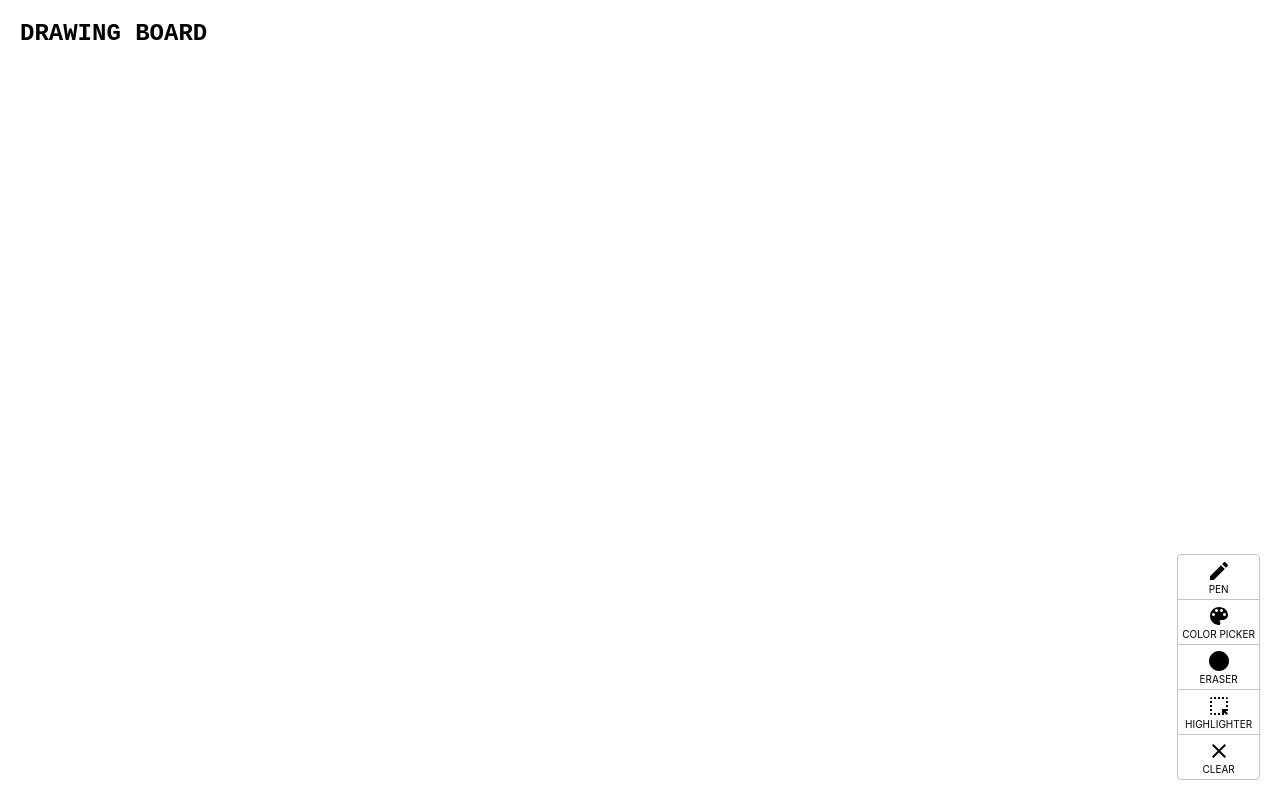
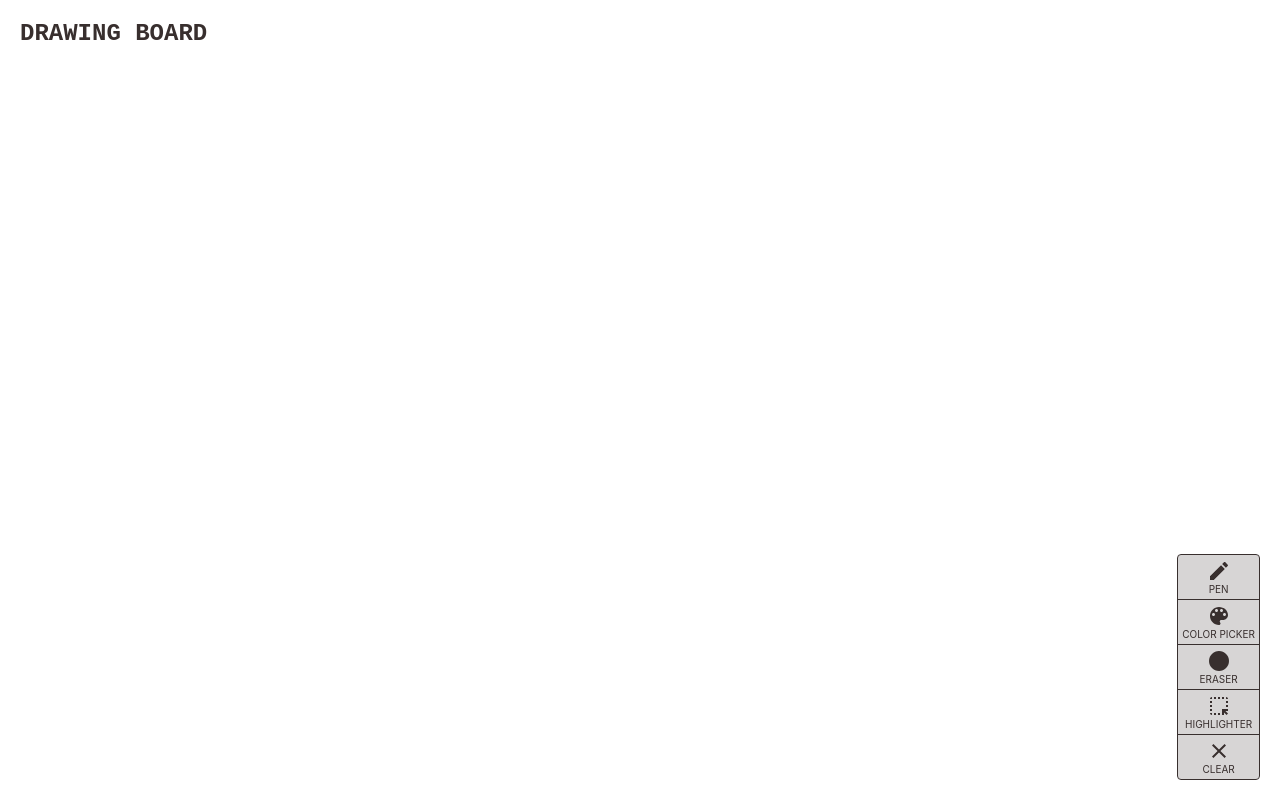
Before and after one commit to sarangkartikey50/drawing-board, a React (Create React App) app: page / in a window 1280 px wide. Built offline with nearby package versions, Linux system fonts and the light colour scheme.

Commit message:
added global css variable for selected color

```diff
--- a/src/App.js
+++ b/src/App.js
@@ -1,11 +1,22 @@
-import React, { lazy, Suspense } from 'react';
+import React, { Suspense } from 'react';
+import { useSelector } from 'react-redux';
 import CanvasBoard from 'containers/CanvasBoard';
 import Menu from 'containers/Menu';
-const Header = lazy(() => import('components/Header'));
+import Header from 'components/Header';
 
 function App() {
+  const { hue, saturation, lightness } = useSelector(
+    (state) => state.menu.color
+  );
   return (
-    <div className="App">
+    <div
+      style={{
+        '--selectedColor': `hsl(${hue} ${saturation}% ${lightness}%)`,
+        '--hue': hue,
+        '--saturation': `${saturation}%`,
+        '--lightness': `${lightness}%`,
+      }}
+    >
       <Suspense fallback={'loading...'}>
         <Header />
         <CanvasBoard />
--- a/src/components/Header/index.js
+++ b/src/components/Header/index.js
@@ -1,8 +1,12 @@
 import React, { memo } from 'react';
 import styles from './index.module.scss';
 
-const Header = () => (
-  <div className={styles.container}>drawing board</div>
-);
+const Header = () => {
+  return (
+    <div className={styles.container} contentEditable>
+      drawing board
+    </div>
+  );
+};
 
 export default memo(Header);
--- a/src/components/Header/index.module.scss
+++ b/src/components/Header/index.module.scss
@@ -6,4 +6,5 @@
   position: absolute;
   top: 20px;
   left: 20px;
+  color: var(--selectedColor, #333333);
 }
--- a/src/components/MenuItems/index.module.scss
+++ b/src/components/MenuItems/index.module.scss
@@ -4,15 +4,16 @@
   right: 20px;
   border-radius: 4px;
   overflow: hidden;
-  border: 1px solid #c4c4c4;
+  border: 1px solid var(--selectedColor);
   z-index: 2;
   .menuItemWrapper {
     padding: 4px;
-    border-bottom: 1px solid #c4c4c4;
+    border-bottom: 1px solid var(--selectedColor);
     text-transform: uppercase;
     transition: 0.3s;
     display: grid;
     place-items: center;
+    background: hsla(var(--hue), var(--saturation), var(--lightness), 0.2);
     &:hover {
       background: #c4c4c4;
       transition: 0.3s;
@@ -24,8 +25,12 @@
     &:last-child {
       border-bottom: unset;
     }
+    .icon {
+      color: var(--selectedColor, #333333);
+    }
     .name {
       font-size: 10px;
+      color: var(--selectedColor, #333333);
     }
   }
 }
--- a/src/components/StrokeWidthPicker/index.module.scss
+++ b/src/components/StrokeWidthPicker/index.module.scss
@@ -2,12 +2,18 @@
   position: absolute;
   bottom: 136px;
   right: 120px;
-  border: 1px solid #c4c4c4;
+  border: 1px solid var(--selectedColor);
   border-radius: 4px;
   .itemWrapper {
     padding: 16px;
-    border-bottom: 1px solid #c4c4c4;
+    border-bottom: 1px solid var(--selectedColor);
     transition: 0.3s;
+    background-color: hsla(
+      var(--hue),
+      var(--saturation),
+      var(--lightness),
+      0.2
+    );
     &:hover {
       transition: 0.3s;
       cursor: pointer;
@@ -16,8 +22,12 @@
     &.active {
       background: #c4c4c4;
     }
+    &:last-child {
+      border-bottom: unset;
+    }
     .item {
       width: 100px;
+      border-radius: 2.5px;
     }
   }
 }
--- a/src/redux/reducers/menu.js
+++ b/src/redux/reducers/menu.js
@@ -3,9 +3,9 @@ import { PEN_STROKE_WIDTH } from 'constants/menu';
 
 const initState = {
   color: {
-    hue: 0,
-    saturation: 100,
-    lightness: 50,
+    hue: 5,
+    saturation: 10,
+    lightness: 20,
   },
   selectedMenuItem: '',
   selectedStrokeWidth: PEN_STROKE_WIDTH[0],
--- a/src/shared/icons/MenuIcons/ClearIcon.js
+++ b/src/shared/icons/MenuIcons/ClearIcon.js
@@ -2,9 +2,9 @@ import React from 'react';
 import IconBase from './IconBase';
 
 const ClearIcon = (props) => (
-  <IconBase height={24} width={24} viewBox='0 0 24 24'>
+  <IconBase height={24} width={24} viewBox='0 0 24 24' {...props}>
     <path d='M0 0h24v24H0z' fill='none' />
-    <path d='M19 6.41L17.59 5 12 10.59 6.41 5 5 6.41 10.59 12 5 17.59 6.41 19 12 13.41 17.59 19 19 17.59 13.41 12z' />
+    <path fill='currentColor' d='M19 6.41L17.59 5 12 10.59 6.41 5 5 6.41 10.59 12 5 17.59 6.41 19 12 13.41 17.59 19 19 17.59 13.41 12z' />
   </IconBase>
 );
 
--- a/src/shared/icons/MenuIcons/ColorPickerIcon.js
+++ b/src/shared/icons/MenuIcons/ColorPickerIcon.js
@@ -2,9 +2,9 @@ import React from 'react';
 import IconBase from './IconBase';
 
 const ColorPickerIcon = (props) => (
-  <IconBase height={24} width={24} viewBox='0 0 24 24'>
+  <IconBase {...props} height={24} width={24} viewBox='0 0 24 24'>
     <path d='M0 0h24v24H0z' fill='none' />
-    <path d='M12 3c-4.97 0-9 4.03-9 9s4.03 9 9 9c.83 0 1.5-.67 1.5-1.5 0-.39-.15-.74-.39-1.01-.23-.26-.38-.61-.38-.99 0-.83.67-1.5 1.5-1.5H16c2.76 0 5-2.24 5-5 0-4.42-4.03-8-9-8zm-5.5 9c-.83 0-1.5-.67-1.5-1.5S5.67 9 6.5 9 8 9.67 8 10.5 7.33 12 6.5 12zm3-4C8.67 8 8 7.33 8 6.5S8.67 5 9.5 5s1.5.67 1.5 1.5S10.33 8 9.5 8zm5 0c-.83 0-1.5-.67-1.5-1.5S13.67 5 14.5 5s1.5.67 1.5 1.5S15.33 8 14.5 8zm3 4c-.83 0-1.5-.67-1.5-1.5S16.67 9 17.5 9s1.5.67 1.5 1.5-.67 1.5-1.5 1.5z' />
+    <path fill='currentColor' d='M12 3c-4.97 0-9 4.03-9 9s4.03 9 9 9c.83 0 1.5-.67 1.5-1.5 0-.39-.15-.74-.39-1.01-.23-.26-.38-.61-.38-.99 0-.83.67-1.5 1.5-1.5H16c2.76 0 5-2.24 5-5 0-4.42-4.03-8-9-8zm-5.5 9c-.83 0-1.5-.67-1.5-1.5S5.67 9 6.5 9 8 9.67 8 10.5 7.33 12 6.5 12zm3-4C8.67 8 8 7.33 8 6.5S8.67 5 9.5 5s1.5.67 1.5 1.5S10.33 8 9.5 8zm5 0c-.83 0-1.5-.67-1.5-1.5S13.67 5 14.5 5s1.5.67 1.5 1.5S15.33 8 14.5 8zm3 4c-.83 0-1.5-.67-1.5-1.5S16.67 9 17.5 9s1.5.67 1.5 1.5-.67 1.5-1.5 1.5z' />
   </IconBase>
 );
 
--- a/src/shared/icons/MenuIcons/EraserIcon.js
+++ b/src/shared/icons/MenuIcons/EraserIcon.js
@@ -2,9 +2,9 @@ import React from 'react';
 import IconBase from './IconBase';
 
 const EraserIcon = (props) => (
-  <IconBase height={24} width={24} viewBox='0 0 24 24'>
+  <IconBase {...props} height={24} width={24} viewBox='0 0 24 24'>
     <path d='M0 0h24v24H0z' fill='none' />
-    <path d='M12 2C6.48 2 2 6.48 2 12s4.48 10 10 10 10-4.48 10-10S17.52 2 12 2z' />
+    <path fill='currentColor' d='M12 2C6.48 2 2 6.48 2 12s4.48 10 10 10 10-4.48 10-10S17.52 2 12 2z' />
   </IconBase>
 );
 
--- a/src/shared/icons/MenuIcons/HighlighterIcon.js
+++ b/src/shared/icons/MenuIcons/HighlighterIcon.js
@@ -2,9 +2,9 @@ import React from 'react';
 import IconBase from './IconBase';
 
 const HighlighterIcon = (props) => (
-  <IconBase height={24} width={24} viewBox='0 0 24 24'>
+  <IconBase {...props} height={24} width={24} viewBox='0 0 24 24'>
     <path d='M0 0h24v24H0z' fill='none' />
-    <path d='M17 5h-2V3h2v2zm-2 16h2v-2.59L19.59 21 21 19.59 18.41 17H21v-2h-6v6zm4-12h2V7h-2v2zm0 4h2v-2h-2v2zm-8 8h2v-2h-2v2zM7 5h2V3H7v2zM3 17h2v-2H3v2zm2 4v-2H3c0 1.1.9 2 2 2zM19 3v2h2c0-1.1-.9-2-2-2zm-8 2h2V3h-2v2zM3 9h2V7H3v2zm4 12h2v-2H7v2zm-4-8h2v-2H3v2zm0-8h2V3c-1.1 0-2 .9-2 2z' />
+    <path fill='currentColor' d='M17 5h-2V3h2v2zm-2 16h2v-2.59L19.59 21 21 19.59 18.41 17H21v-2h-6v6zm4-12h2V7h-2v2zm0 4h2v-2h-2v2zm-8 8h2v-2h-2v2zM7 5h2V3H7v2zM3 17h2v-2H3v2zm2 4v-2H3c0 1.1.9 2 2 2zM19 3v2h2c0-1.1-.9-2-2-2zm-8 2h2V3h-2v2zM3 9h2V7H3v2zm4 12h2v-2H7v2zm-4-8h2v-2H3v2zm0-8h2V3c-1.1 0-2 .9-2 2z' />
   </IconBase>
 );
 
--- a/src/shared/icons/MenuIcons/PenIcon.js
+++ b/src/shared/icons/MenuIcons/PenIcon.js
@@ -2,9 +2,9 @@ import React from 'react';
 import IconBase from './IconBase';
 
 const PenIcon = (props) => (
-  <IconBase height={24} width={24} viewBox='0 0 24 24'>
+  <IconBase {...props} height={24} width={24} viewBox='0 0 24 24'>
     <path d='m0 0h24v24h-24z' fill='none' />
-    <path d='m3 17.25v3.75h3.75l11.06-11.06-3.75-3.75zm17.71-10.21c.39-.39.39-1.02 0-1.41l-2.34-2.34c-.39-.39-1.02-.39-1.41 0l-1.83 1.83 3.75 3.75z' />
+    <path fill='currentColor' d='m3 17.25v3.75h3.75l11.06-11.06-3.75-3.75zm17.71-10.21c.39-.39.39-1.02 0-1.41l-2.34-2.34c-.39-.39-1.02-.39-1.41 0l-1.83 1.83 3.75 3.75z' />
   </IconBase>
 );
 
```
